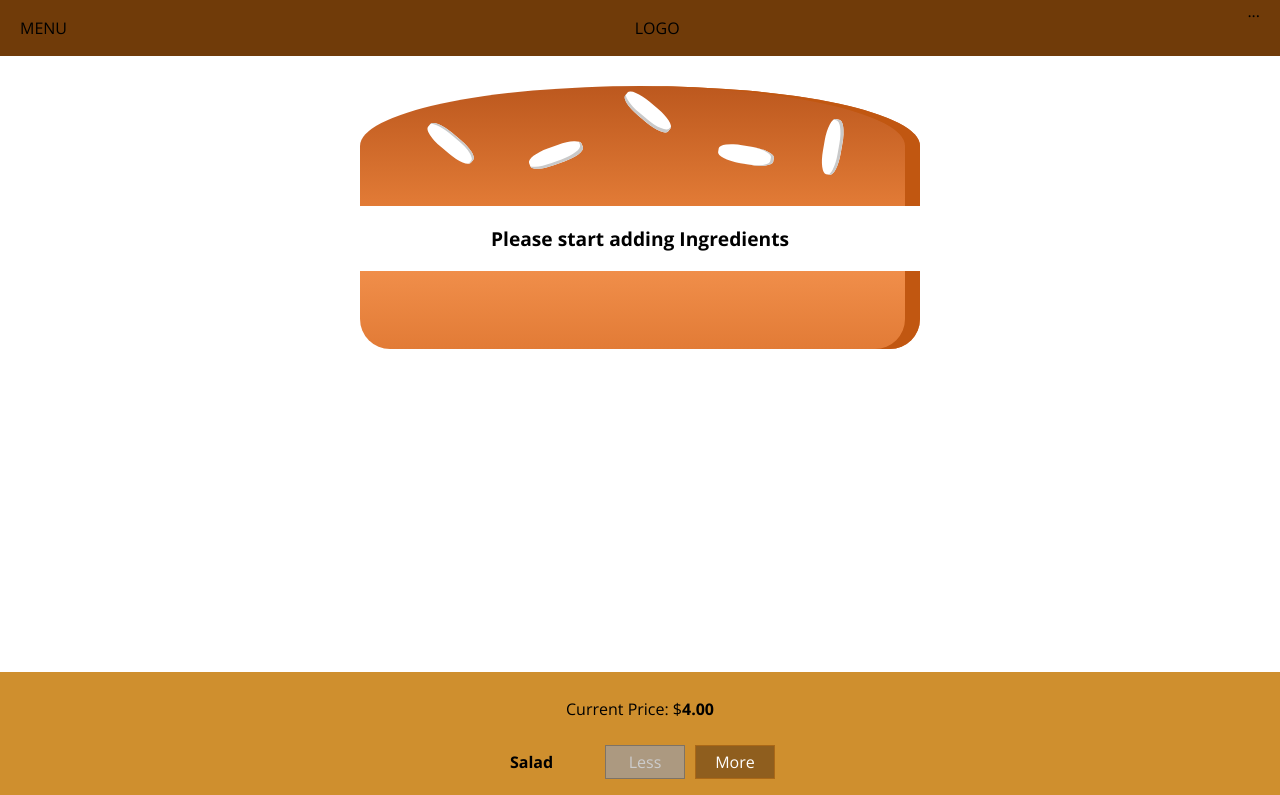
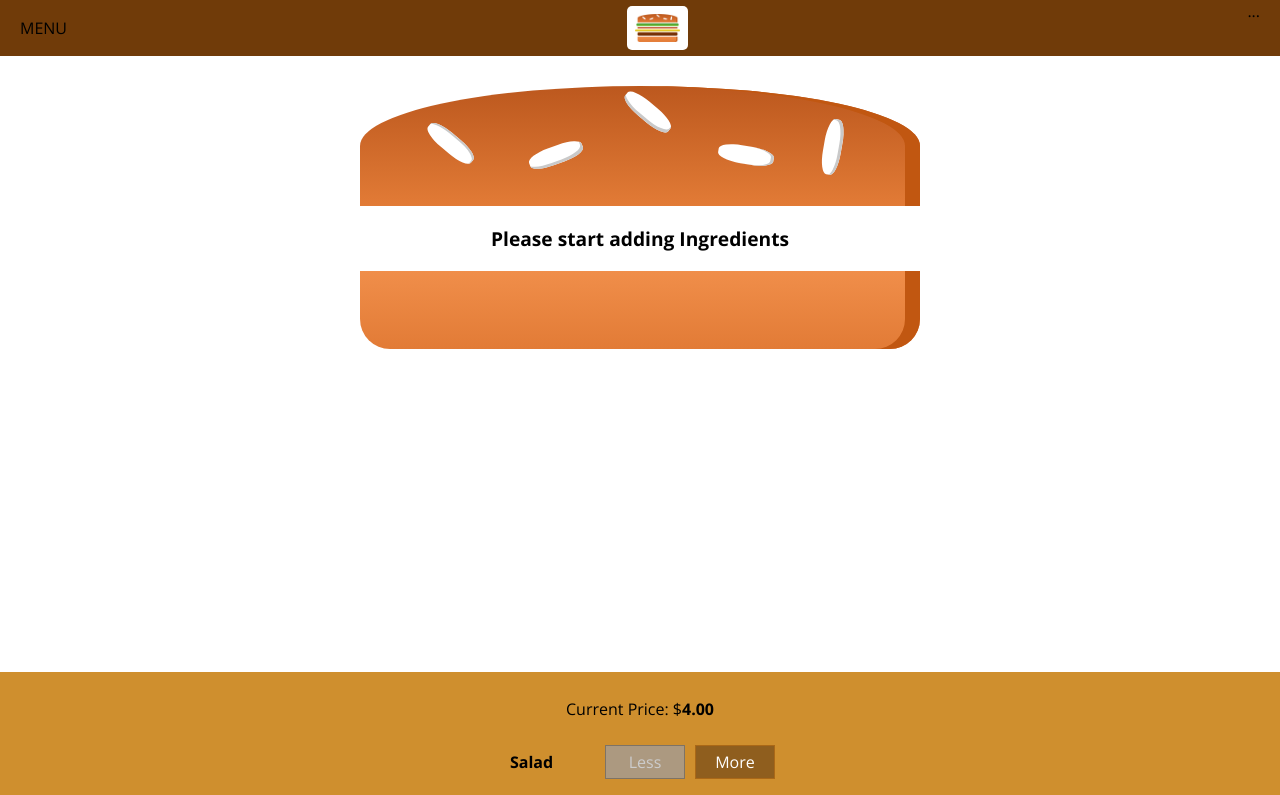
Before and after one commit to Aseelaldallal/burger-builder, a React app: page / in a window 1280 px wide. Shown: the top 795 px of the page. Built offline with nearby package versions, Linux system fonts and the light colour scheme.

Commit message:
Add logo to toolbar

```diff
--- a/src/components/Logo/Logo.css
+++ b/src/components/Logo/Logo.css
@@ -1,7 +1,9 @@
 .Logo {
     background-color: white;
     padding: 8px;
-    height: 100%;
+    height: 80%;
+    box-sizing: border-box;
+    border-radius: 5px;
 }
 
 .Logo img {
--- a/src/components/Navigation/Toolbar/Toolbar.js
+++ b/src/components/Navigation/Toolbar/Toolbar.js
@@ -1,11 +1,12 @@
 import React from 'react';
 import classes from './Toolbar.css';
+import Logo from "../../Logo/Logo";
 
 const toolbar = (props) => (
 
     <header className={classes.Toolbar}>
         <div>MENU</div>
-        <div>LOGO</div>
+        <Logo />
         <nav>
             ...
         </nav>
```
